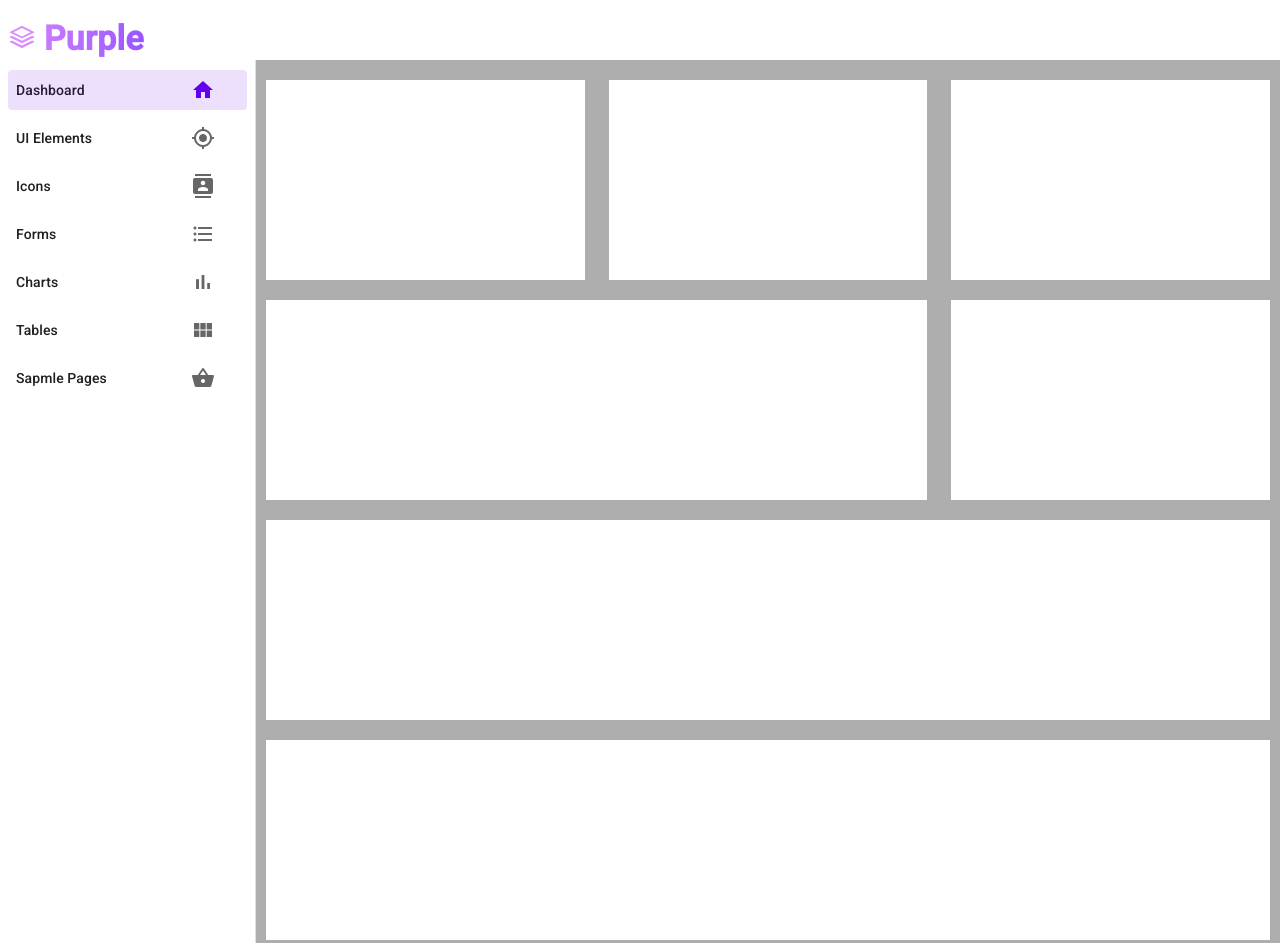
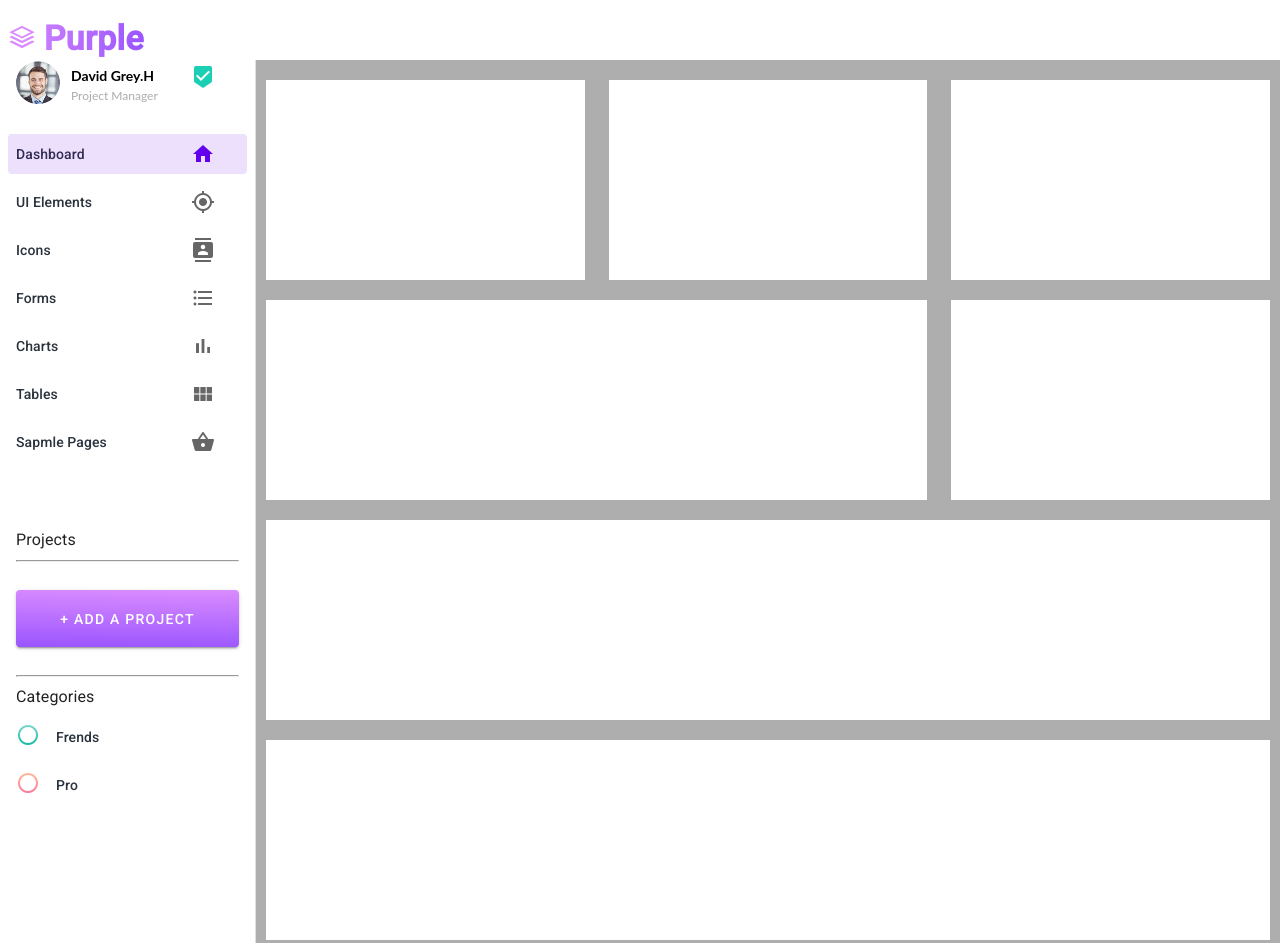
Before and after one commit to paulohloblin/Lab_13, a website: page app/index.html in a window 1280 px wide. Shown: the top 943 px of the page. Drawn offline with Linux system fonts and the light colour scheme.

Commit message:
Доповнено ліву частину веб-сторінки. Додано логотип.

```diff
--- a/app/index.html
+++ b/app/index.html
@@ -24,6 +24,16 @@
 
       <nav class="left">
           <aside class="mdc-drawer">
+            <div class="mdc-drawer__header">
+                <img src="images/profile_pic.png" style="float: left">
+                <i class="material-icons menu-header-icon" aria-hidden="true">beenhere</i>
+                <div class="menu-header-text">
+                  <b class="menu-header-text-name">David Grey.H</b>
+                  <br>
+                  <span class="menu-header-text-post">Project Manager</span>
+                </div>
+
+            </div>
               <div class="mdc-drawer__content">
                 <nav class="mdc-list">
                   <a class="mdc-list-item mdc-list-item--activated " aria-selected="true" href="#" >
@@ -54,6 +64,26 @@
                     <span class="mdc-list-item__text">Sapmle Pages </span>
                     <i class="material-icons mdc-list-item__graphic" aria-hidden="true">shopping_basket</i>
                   </a>
+                  <div class="menu-projects">
+                      <span>Projects</span>
+                      <br/><hr/>
+                      <button class="mdc-button mdc-button--raised">
+                         <span class="mdc-button__ripple"></span> + Add a Project
+                      </button>
+                      <br/><hr/>
+                  </div>
+
+                      <span style="margin-left: 16px;">Categories</span>
+                      <a class="mdc-list-item" href="#">
+                          <i class="material-icons mdc-list-item__graphic-categories-fr" aria-hidden="true">radio_button_unchecked
+                            </i>
+                          <span style="position: relative; left:40px;" class="mdc-list-item__text">Frends </span>
+                      </a>
+                      <a class="mdc-list-item" href="#">
+                          <i class="material-icons mdc-list-item__graphic-categories-pro" aria-hidden="true">radio_button_unchecked
+                            </i>
+                          <span style="position: relative; left:40px;" class="mdc-list-item__text">Pro </span>
+                      </a>
                 </nav>
               </div>
             </aside>
--- a/app/scss/styles.scss
+++ b/app/scss/styles.scss
@@ -16,20 +16,48 @@ $secheight: 200px;
 }
 
 .mdc-list-item__text {
-    color:#221d20;
+    color:#29323d;
 }
 
 .mdc-list-item--activated{
-    @include mdc-drawer-item-activated-icon-ink-color(#caff08);
+    @include mdc-drawer-item-activated-icon-ink-color(#b66dff);
 }
 
 .mdc-list-item__graphic{
     position: absolute;
     right: 0px;
+    color:#29323d;
 }
 
-//.mdc-layout-grid{}
-//.mdc-layout-grid__cell{}
+.mdc-list-item__graphic-categories-fr{
+    position: absolute;
+    top:6px;
+    left: 8px;
+    color: #06b99d;
+    background:-moz-linear-gradient(top, #84d9d2 0%, #06b99d 100%);
+        background: -webkit-linear-gradient(top, #84d9d2 0%, #06b99d 100%);
+        background: linear-gradient(to bottom, #84d9d2 0%, #06b99d 100%);
+        -webkit-background-clip: text;
+        -moz-background-clip: text;
+        background-clip: text;
+       -webkit-text-fill-color:transparent;
+    //linear-gradient(to bottom #84d9d2 0%, #06b99d 100%);
+}
+
+.mdc-list-item__graphic-categories-pro{
+    position: absolute;
+    top:6px;
+    left: 8px;
+    color: #06b99d;
+    background:-moz-linear-gradient(top, #ffbf96 0%, #fe7096 100%);
+        background: -webkit-linear-gradient(top, #ffbf96 0%, #fe7096 100%);
+        background: linear-gradient(to bottom, #ffbf96 0%, #fe7096 100%);
+        -webkit-background-clip: text;
+        -moz-background-clip: text;
+        background-clip: text;
+       -webkit-text-fill-color:transparent;
+    //linear-gradient(to bottom #84d9d2 0%, #06b99d 100%);
+}
 
 body
 {
@@ -63,6 +91,7 @@ span svg
     position: fixed;
     left: 0px;
     top: 0px;
+    z-index: 2;
 }
 
 h1.mdc-typography--headline4 {
@@ -88,6 +117,55 @@ h1.mdc-typography--headline4 {
     height: var(--height);
     background-color: $nav;
     float: left;
+}
+
+.menu-projects{
+    margin: 66px 8px 8px 8px;
+    width: 223px;
+    padding-left: 8px;
+    padding-right: 8px;
+}
+
+.menu-categories-icon{
+    position: relative;
+    left:0px;
+    top:5px;
+    margin: 0px 0px 0px 0px;
+}
+
+.menu-categories-text{
+}
+
+.menu-header-icon{
+    float:right;
+    margin:5px 24px 0px 0px;
+    color:#1bcfb4;
+}
+
+.menu-header-text{
+    margin:5px 60px 3px 55px;
+    padding:0px 0px 0px 0px;
+    font-family: Lato;
+}
+
+.menu-header-text-name{
+    font-size:14px;
+}
+
+.menu-header-text-post{
+    color: #acacac;
+    font-size:12px;
+    font-weight: 400;
+    line-height: 20px;
+}
+
+.mdc-button--raised{//add a project bunn
+    height:57px;
+    width: 223px;
+    min-width: initial;
+    @include mdc-button-horizontal-padding(43px);
+    background-image: linear-gradient(-179deg, #da8cff 0%, #9a55ff 100%);
+    margin: 20px 0px 20px 0px;
 }
 
 section.sales {
```
Also changed, not shown: app/images/profile_pic.png (added), dist/css/styles.css.
